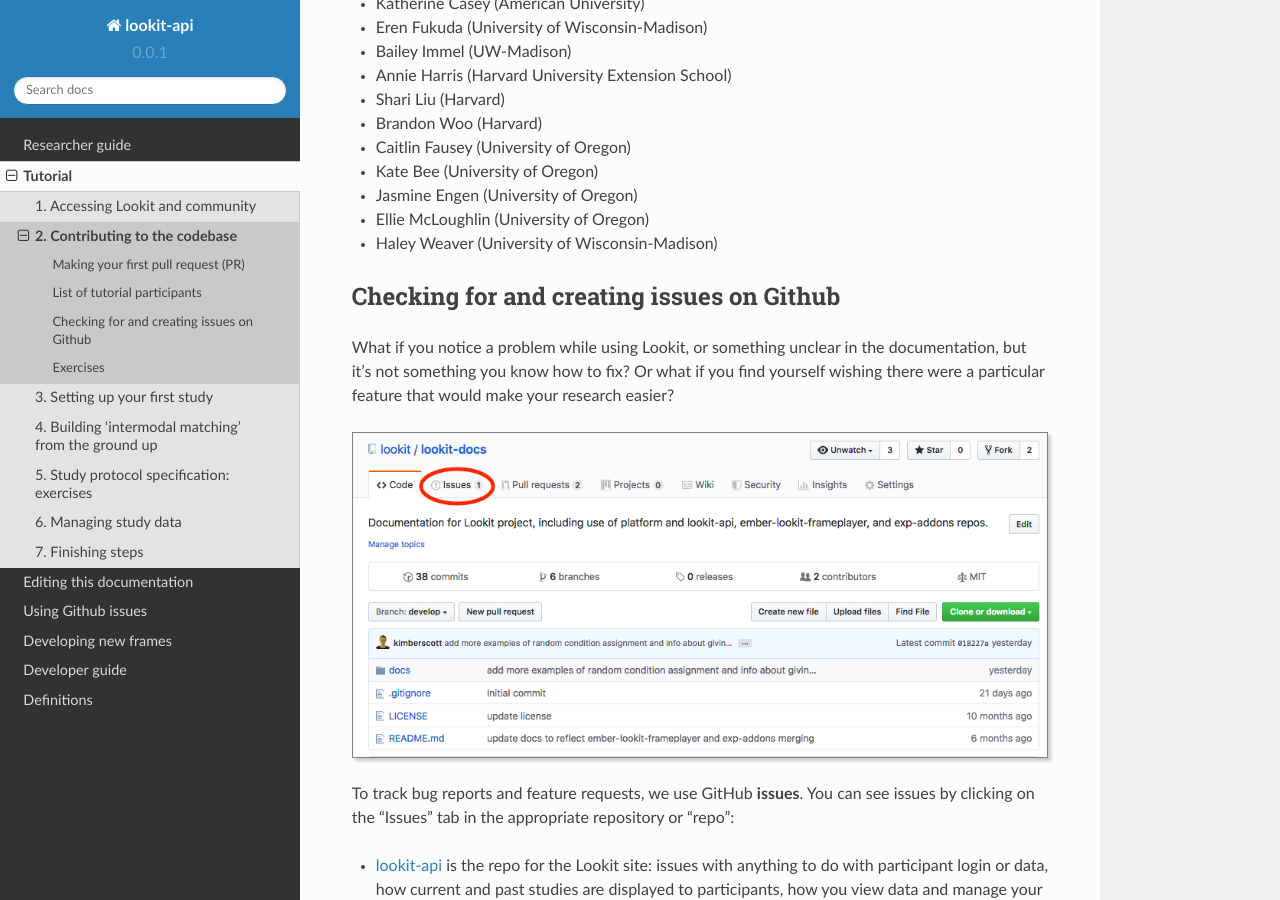
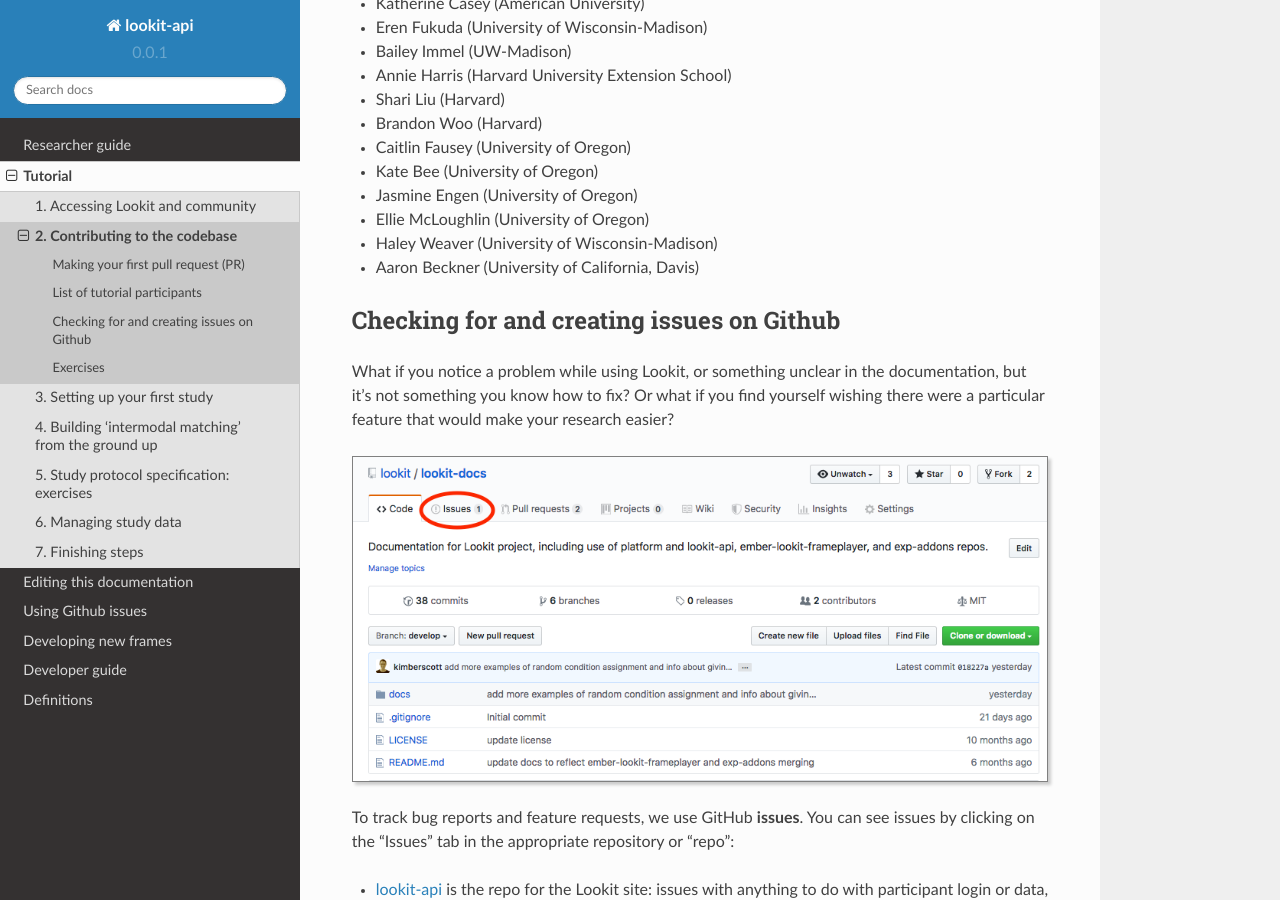
Before and after one commit to lookit/lookit-docs, a Sphinx documentation site: the page built from docs/source/tutorial-contributing.rst, in a window 1280 px wide and 900 px high, scrolled down 4405 px. Built offline with Sphinx 7.4.7 and the Read the Docs theme 2.0.0, drawn with Linux system fonts in a browser that asks for light colours.

Commit message:
Add tutorial participant to list

```diff
--- a/docs/source/tutorial-contributing.rst
+++ b/docs/source/tutorial-contributing.rst
@@ -100,6 +100,7 @@
 - Jasmine Engen (University of Oregon)
 - Ellie McLoughlin (University of Oregon)
 - Haley Weaver (University of Wisconsin-Madison)
+- Aaron Beckner (University of California, Davis)
 
 .. _Github issues overview:
 
```
